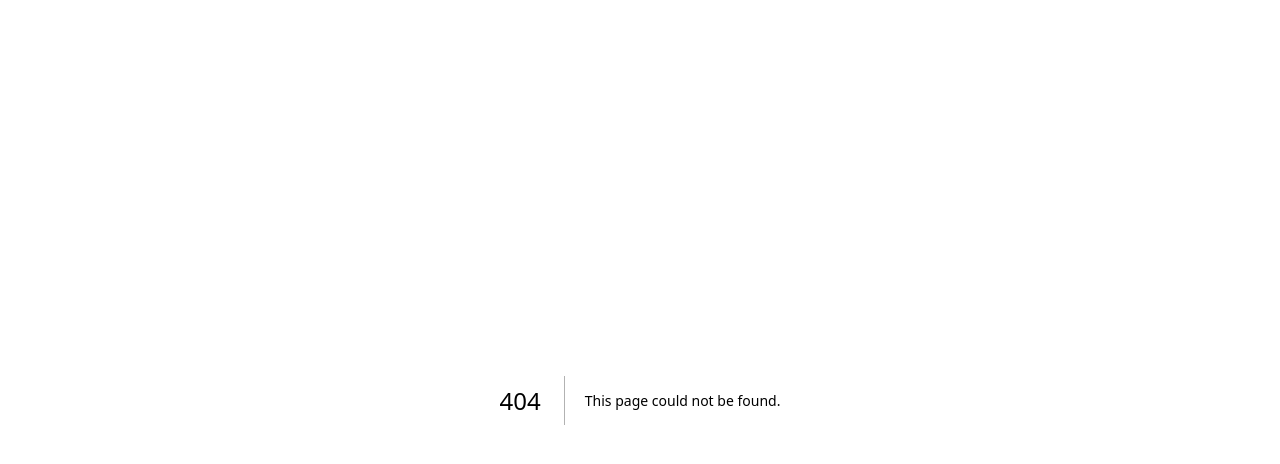
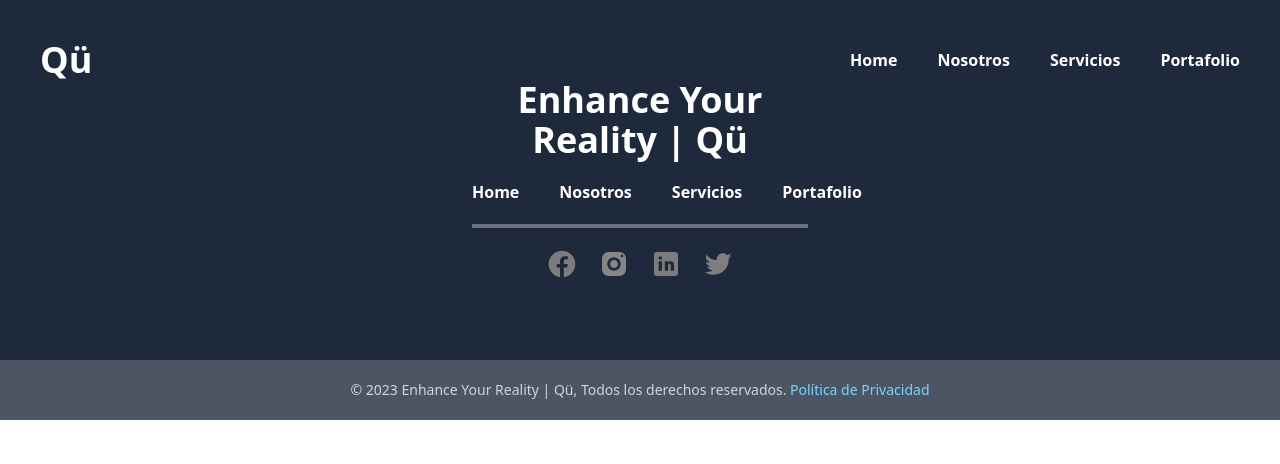
Before and after one commit to adriansth/enhance-your-reality, a Next.js app: page /portfolio/1 in a window 1280 px wide. Before the commit this address had no page. Shown: the top 464 px of the page. Built offline with nearby package versions, Linux system fonts and the light colour scheme.

Commit message:
feat: Implemented individual links to every client.

```diff
--- a/components/portfolio/PortfolioClients.jsx
+++ b/components/portfolio/PortfolioClients.jsx
@@ -4,6 +4,8 @@ import { useState } from 'react';
 import { clients } from '../../data/clients';
 // components
 import ServiceCard from './ServiceCard';
+// next
+import Link from 'next/link';
 
 export default function PortfolioClients() {
 
@@ -50,7 +52,9 @@ export default function PortfolioClients() {
                          <div className='w-screen flex flex-wrap justify-center gap-x-5 gap-y-5 pt-20 px-20'>
                               {
                                    clients.map((item) => (
-                                        <ServiceCard service={item} />
+                                        <Link href={`/portfolio/${item.id}`}>
+                                             <ServiceCard service={item} key={item.id} />
+                                        </Link>
                                    ))
                               }
                          </div>
@@ -62,7 +66,9 @@ export default function PortfolioClients() {
                          <div className='w-screen flex flex-wrap justify-center gap-x-5 gap-y-5 pt-20 px-20'>
                               {
                                    web.map((item) => (
-                                        <ServiceCard service={item} />
+                                        <Link href={`/portfolio/${item.id}`}>
+                                             <ServiceCard service={item} key={item.id} />
+                                        </Link>
                                    ))
                               }
                          </div>
@@ -74,7 +80,9 @@ export default function PortfolioClients() {
                          <div className='w-screen flex flex-wrap justify-center gap-x-5 gap-y-5 pt-20 px-20'>
                               {
                                    marketing.map((item) => (
-                                        <ServiceCard service={item} />
+                                        <Link href={`/portfolio/${item.id}`}>
+                                             <ServiceCard service={item} key={item.id} />
+                                        </Link>
                                    ))
                               }
                          </div>
@@ -86,7 +94,7 @@ export default function PortfolioClients() {
                          <div className='w-screen flex flex-wrap justify-center gap-x-5 gap-y-5 pt-20 px-20'>
                               {
                                    identity.map((item) => (
-                                        <ServiceCard service={item} />
+                                        <ServiceCard service={item} key={item.id} />
                                    ))
                               }
                          </div>
--- a/data/clients.js
+++ b/data/clients.js
@@ -1,9 +1,6 @@
-// assets
-import { byr } from '../media/BYR.png';
-import { foverbagh } from '../media/Foverbagh.png';
-
 export const clients = [
      {
+          id: 1,
           name: 'BYR',
           description: 'Asesores fiscales',
           date: '27 de Febrero, 2023',
@@ -11,6 +8,7 @@ export const clients = [
           img: 'https://asesoresfiscalesbyr.com/_next/static/media/logo-mask.6e0892ba.png',
      },
      {
+          id: 2,
           name: 'Foverbagh',
           description: 'Despacho penal',
           date: '7 de marzo, 2023',
--- /dev/null
+++ b/pages/portfolio/[id].jsx
@@ -0,0 +1,34 @@
+// next
+import Head from 'next/head';
+import { useRouter } from 'next/router';
+// components
+import Navbar from '../../components/global/Navbar';
+import Footer from '../../components/global/Footer';
+import Copyright from '../../components/global/Copyright';
+
+export default function ClientDescriptionPage() {
+
+     const router = useRouter();
+     const { id } = router.query; // extract id from url
+
+     return(
+          <>
+               <Head>
+                    <title>Descripción de cliente | Enhance Your Reality | Qü</title>
+                    <meta name='description' content='Enhance Your Reality | Qü' />
+                    <link rel="stylesheet" href="/favicon.ico" />
+               </Head>
+               <main>
+                    <div className='relative'>
+                         <div className='absolute'>
+                              <Navbar />
+                         </div>
+                    </div>
+               </main>
+               <footer>
+                    <Footer />
+                    <Copyright />
+               </footer>
+          </>
+     );
+}
```
